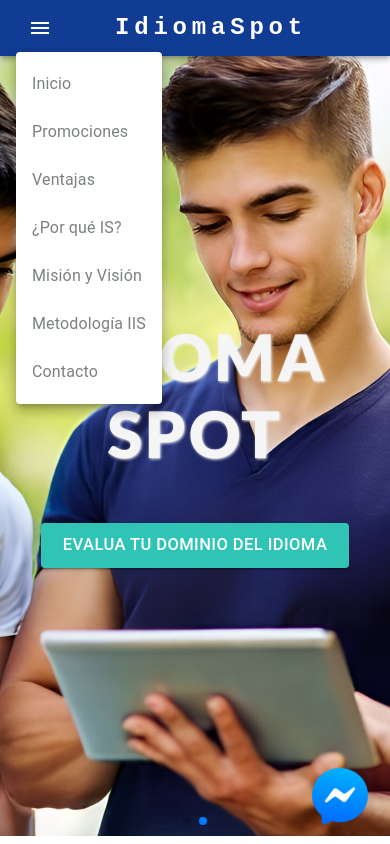
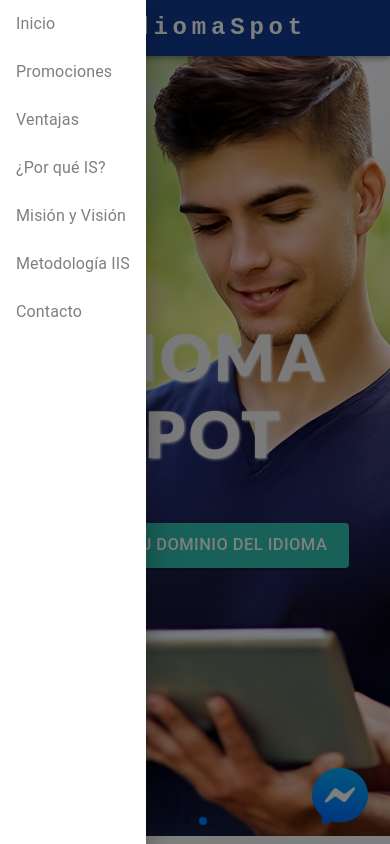
Before and after one commit to IdiomaSpot/idioma-spot-ui, a React (Create React App) app: page / in a window 390 px wide. Both pictures are taken after a click on the button "account of current user". Shown: the top 844 px of the page. Built offline with nearby package versions, Linux system fonts and the light colour scheme.

Commit message:
change navbar for mobile

```diff
--- a/src/pages/Home/MenuBar/MenuBar.js
+++ b/src/pages/Home/MenuBar/MenuBar.js
@@ -5,11 +5,11 @@
 import Toolbar from '@mui/material/Toolbar';
 import IconButton from '@mui/material/IconButton';
 import Typography from '@mui/material/Typography';
-import Menu from '@mui/material/Menu';
 import MenuIcon from '@mui/icons-material/Menu';
 import Container from '@mui/material/Container';
 import Button from '@mui/material/Button';
 import MenuItem from '@mui/material/MenuItem';
+import { Drawer } from '@mui/material';
 
 const pages = [
   { name: 'Inicio', target: 'main-banner' },
@@ -18,7 +18,7 @@
   { name: '¿Por qué IS?', target: 'whyus-section' },
   { name: 'Misión y Visión', target: 'mission-vision-section' },
   { name: 'Metodología IIS', target: 'methodology-section' },
-    { name: 'Contacto', target: 'contact-section' }
+  { name: 'Contacto', target: 'contact-section' },
 ];
 
 function MenuBar() {
@@ -36,16 +36,16 @@
     const section = document.querySelector(`#${page.target}`);
     section.scrollIntoView({ behavior: 'smooth', block: 'start' });
     handleCloseNavMenu();
-    }
+  };
 
   return (
-        <AppBar position="fixed" id="menu-bar">
-            <Container maxWidth="xl">
+    <AppBar position='fixed' id='menu-bar'>
+      <Container maxWidth='xl'>
         <Toolbar disableGutters>
           <Typography
-                        variant="h6"
+            variant='h6'
             noWrap
-                        component="a"
+            component='a'
             sx={{
               mr: 2,
               display: { xs: 'none', md: 'flex' },
@@ -61,45 +61,31 @@
 
           <Box sx={{ flexGrow: 1, display: { xs: 'flex', md: 'none' } }}>
             <IconButton
-                            size="large"
-                            aria-label="account of current user"
-                            aria-controls="menu-appbar"
-                            aria-haspopup="true"
+              size='large'
+              aria-label='account of current user'
+              aria-controls='menu-appbar'
+              aria-haspopup='true'
               onClick={handleOpenNavMenu}
-                            color="inherit"
+              color='inherit'
             >
               <MenuIcon />
             </IconButton>
-                        <Menu
-                            id="menu-appbar"
-                            anchorEl={anchorElNav}
-                            anchorOrigin={{
-                                vertical: 'bottom',
-                                horizontal: 'left',
-                            }}
-                            keepMounted
-                            transformOrigin={{
-                                vertical: 'top',
-                                horizontal: 'left',
-                            }}
-                            open={Boolean(anchorElNav)}
-                            onClose={handleCloseNavMenu}
-                            sx={{
-                                display: { xs: 'block', md: 'none' },
-                            }}
+            <Drawer open={Boolean(anchorElNav)} onClose={handleCloseNavMenu}>
+              {pages.map((page) => (
+                <MenuItem
+                  key={page.name}
+                  onClick={() => handleOnSelectedItem(page)}
                 >
-                            {pages.map((page) => (
-                                <MenuItem key={page.name} onClick={() => handleOnSelectedItem(page)} >
-                                    <Typography textAlign="center">{page.name}</Typography>
+                  <Typography textAlign='center'>{page.name}</Typography>
                 </MenuItem>
               ))}
-                        </Menu>
+            </Drawer>
           </Box>
           <Typography
-                        variant="h5"
+            variant='h5'
             noWrap
-                        component="a"
-                        href="#app-bar-with-responsive-menu"
+            component='a'
+            href='#app-bar-with-responsive-menu'
             sx={{
               mr: 2,
               display: { xs: 'flex', md: 'none' },
```
Lines whose indentation alone changed are shown as unchanged.
